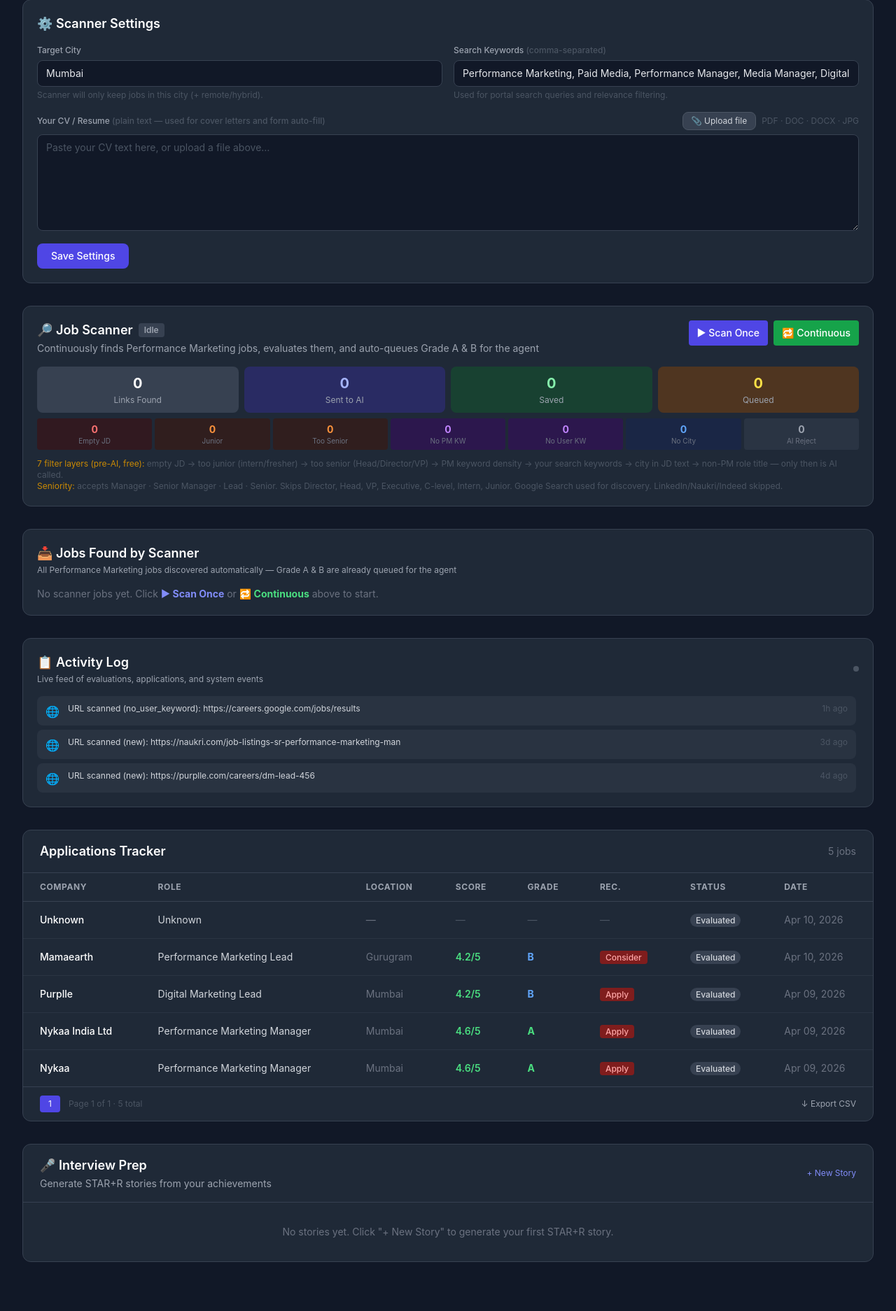
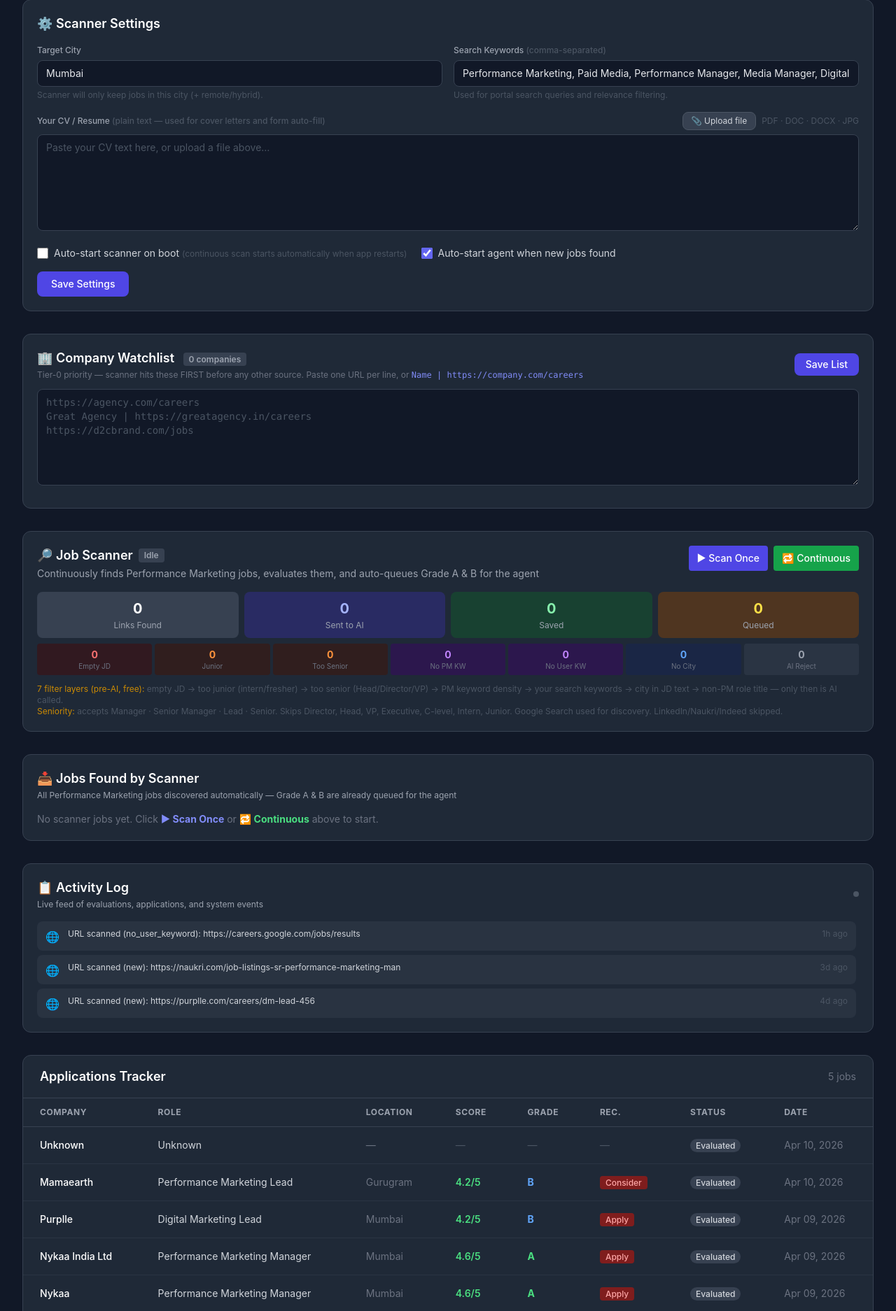
Before and after one commit to dutta1890/JobOpsBoard, a Flask app: page / in a window 1280 px wide. Shown: the part 1052-2926 px from the top of the page at 70% size. Run offline with Flask 3, Linux system fonts and the light colour scheme; data comes from the database, SQL or seed files in the repository; data that the repository does not hold is empty; some libraries are stand-ins or nearby versions.

Commit message:
Add company watchlist and prioritize scanning based on source history
Introduce a new company watchlist feature and improve the job scanner's logic to prioritize scanning based on previous results and user-defined lists, ensuring more efficient and targeted job searches.

Replit-Commit-Author: Agent
Replit-Commit-Session-Id: b3ddb4d7-2c1d-43a4-a6e9-9ae832f5c789
Replit-Commit-Checkpoint-Type: full_checkpoint
Replit-Commit-Event-Id: 1cbd382b-52e0-4b78-b78d-eee476a20754
Replit-Commit-Screenshot-Url: https://storage.googleapis.com/screenshot-production-us-central1/a00b9afd-a3f4-481e-9bec-4de64b55424a/b3ddb4d7-2c1d-43a4-a6e9-9ae832f5c789/6t99OB4
Replit-Helium-Checkpoint-Created: true

```diff
--- a/data/job_sources.json
+++ b/data/job_sources.json
@@ -1,4 +1,7 @@
 {
+  "user_companies": [
+  ],
+
   "job_portals": {
     "india": [
       {"name": "LinkedIn", "url": "linkedin.com/jobs", "type": "primary", "search_url": "https://www.linkedin.com/jobs/search/?keywords={query}&location={location}"},
--- a/main.py
+++ b/main.py
@@ -175,6 +175,24 @@ def create_app():
         # Migrate: add new columns to existing DBs that pre-date the model change
         _migrate_columns(db)
         logger.info("Database tables created/verified.")
+
+    # ── Auto-start scanner on boot if setting is enabled ───────────────────────
+    def _auto_start_scanner():
+        """Start the job scanner in the background if auto_start_scanner=true."""
+        import time as _time
+        _time.sleep(3)   # give Flask a moment to finish binding
+        try:
+            from services.job_scanner import job_scanner, JobScanner
+            settings = JobScanner.load_settings()
+            if settings.get("auto_start_scanner", False):
+                if not job_scanner.is_running:
+                    job_scanner.start(app)
+                    logger.info("[Boot] Auto-started job scanner (auto_start_scanner=true).")
+        except Exception as e:
+            logger.warning(f"[Boot] Scanner auto-start failed: {e}")
+
+    import threading as _threading_boot
+    _threading_boot.Thread(target=_auto_start_scanner, daemon=True, name="boot_scanner").start()
 
     @app.after_request
     def after_request(response):
@@ -1056,10 +1074,45 @@ def create_app():
         if request.method == "GET":
             return jsonify(JobScanner.load_settings())
         body = request.get_json(silent=True) or {}
-        allowed = {"location", "cv_text", "search_keywords", "auto_start_agent"}
+        allowed = {"location", "cv_text", "search_keywords", "auto_start_agent", "auto_start_scanner"}
         update  = {k: v for k, v in body.items() if k in allowed}
         JobScanner.save_settings(update)
         return jsonify({"success": True})
+
+    @app.route("/scanner/companies", methods=["GET", "POST"])
+    @login_required
+    def scanner_companies():
+        """GET returns current user_companies list; POST replaces it."""
+        try:
+            with open(os.path.join(os.path.dirname(__file__), "data", "job_sources.json")) as f:
+                sources = json.load(f)
+        except Exception:
+            sources = {}
+
+        if request.method == "GET":
+            return jsonify({"companies": sources.get("user_companies", [])})
+
+        body = request.get_json(silent=True) or {}
+        companies = body.get("companies", [])
+        if not isinstance(companies, list):
+            return jsonify({"error": "companies must be a list"}), 400
+
+        # Normalise each entry: accept {name, careers/url} dicts or plain URL strings
+        from urllib.parse import urlparse as _urlparse
+        normalised = []
+        for c in companies:
+            if isinstance(c, str) and c.strip():
+                url = c.strip()
+                name = _urlparse(url).netloc or url
+                normalised.append({"name": name, "careers": url})
+            elif isinstance(c, dict) and (c.get("careers") or c.get("url")):
+                normalised.append(c)
+
+        sources["user_companies"] = normalised
+        with open(os.path.join(os.path.dirname(__file__), "data", "job_sources.json"), "w") as f:
+            json.dump(sources, f, indent=2)
+
+        return jsonify({"success": True, "count": len(normalised)})
 
     @app.route("/scanner/upload-cv", methods=["POST"])
     @login_required
--- a/templates/index.html
+++ b/templates/index.html
@@ -322,7 +322,26 @@
       ></textarea>
     </div>
 
-    <div class="mt-3 flex items-center gap-3">
+    <!-- Auto-start toggles -->
+    <div class="mt-4 flex flex-wrap gap-5">
+      <label class="flex items-center gap-2 cursor-pointer select-none">
+        <input type="checkbox" id="setting-auto-scanner"
+          class="w-4 h-4 accent-indigo-500 rounded">
+        <span class="text-sm text-gray-300">
+          Auto-start scanner on boot
+          <span class="text-gray-600 text-xs">(continuous scan starts automatically when app restarts)</span>
+        </span>
+      </label>
+      <label class="flex items-center gap-2 cursor-pointer select-none">
+        <input type="checkbox" id="setting-auto-agent"
+          class="w-4 h-4 accent-indigo-500 rounded">
+        <span class="text-sm text-gray-300">
+          Auto-start agent when new jobs found
+        </span>
+      </label>
+    </div>
+
+    <div class="mt-4 flex items-center gap-3">
       <button onclick="saveSettings()"
         class="px-5 py-2 bg-indigo-600 hover:bg-indigo-700 text-white text-sm font-medium rounded-lg transition-colors">
         Save Settings
@@ -330,6 +349,78 @@
       <span id="settings-saved-msg" class="text-xs text-green-400 hidden">✓ Saved</span>
     </div>
   </div>
+
+  <!-- ══ COMPANY WATCHLIST ═════════════════════════════════════════════════ -->
+  <div class="bg-gray-800 border border-gray-700 rounded-xl p-5">
+    <div class="flex items-center justify-between mb-3">
+      <div>
+        <h3 class="text-lg font-semibold">🏢 Company Watchlist
+          <span id="company-count-badge" class="ml-2 px-2 py-0.5 text-xs rounded bg-gray-700 text-gray-400">0 companies</span>
+        </h3>
+        <p class="text-gray-500 text-xs mt-0.5">
+          Tier-0 priority — scanner hits these FIRST before any other source.
+          Paste one URL per line, or <code class="text-indigo-400">Name | https://company.com/careers</code>
+        </p>
+      </div>
+      <button onclick="saveCompanies()"
+        class="shrink-0 px-4 py-1.5 bg-indigo-600 hover:bg-indigo-700 text-white text-sm font-medium rounded-lg transition-colors">
+        Save List
+      </button>
+    </div>
+    <textarea id="company-list" rows="6"
+      placeholder="https://agency.com/careers&#10;Great Agency | https://greatagency.in/careers&#10;https://d2cbrand.com/jobs"
+      class="w-full bg-gray-900 border border-gray-700 rounded-lg px-3 py-2 text-sm text-gray-200
+             placeholder-gray-600 font-mono focus:outline-none focus:border-indigo-500 focus:ring-1 focus:ring-indigo-500 resize-y"
+    ></textarea>
+    <p class="text-xs text-gray-600 mt-1.5">
+      <span id="companies-saved-msg" class="text-green-400 hidden">✓ Saved — scanner will prioritise these on the next pass</span>
+    </p>
+  </div>
+
+  <script>
+    function loadCompanies() {
+      fetch('/scanner/companies')
+        .then(r => r.json())
+        .then(data => {
+          const list = data.companies || [];
+          document.getElementById('company-list').value = list.map(c => {
+            const url = c.careers || c.url || '';
+            const name = c.name || '';
+            return (name && name !== urlHost(url)) ? name + ' | ' + url : url;
+          }).join('\n');
+          document.getElementById('company-count-badge').textContent =
+            list.length + ' compan' + (list.length === 1 ? 'y' : 'ies');
+        }).catch(() => {});
+    }
+    function urlHost(u) {
+      try { return new URL(u.startsWith('http') ? u : 'https://' + u).hostname; } catch { return u; }
+    }
+    function saveCompanies() {
+      const raw = document.getElementById('company-list').value.trim();
+      const companies = raw ? raw.split('\n').map(line => {
+        line = line.trim();
+        if (!line) return null;
+        if (line.includes('|')) {
+          const [n, u] = line.split('|').map(s => s.trim());
+          return { name: n, careers: u.startsWith('http') ? u : 'https://' + u };
+        }
+        return line.startsWith('http') ? line : 'https://' + line;
+      }).filter(Boolean) : [];
+
+      fetch('/scanner/companies', {
+        method: 'POST',
+        headers: { 'Content-Type': 'application/json' },
+        body: JSON.stringify({ companies }),
+      }).then(r => r.json()).then(d => {
+        const msg = document.getElementById('companies-saved-msg');
+        msg.classList.remove('hidden');
+        document.getElementById('company-count-badge').textContent =
+          (d.count || 0) + ' compan' + ((d.count || 0) === 1 ? 'y' : 'ies');
+        setTimeout(() => msg.classList.add('hidden'), 4000);
+      });
+    }
+    loadCompanies();
+  </script>
 
   <!-- ══ JOB SCANNER CONTROL ════════════════════════════════════════════════ -->
   <div class="bg-gray-800 rounded-xl p-5 border border-gray-700">
@@ -441,15 +532,19 @@
           document.getElementById('setting-cv').value        = s.cv_text  || '';
           const kw = Array.isArray(s.search_keywords) ? s.search_keywords.join(', ') : (s.search_keywords || '');
           document.getElementById('setting-keywords').value  = kw;
+          document.getElementById('setting-auto-scanner').checked = !!s.auto_start_scanner;
+          document.getElementById('setting-auto-agent').checked   = !!s.auto_start_agent;
         }).catch(() => {});
     }
     function saveSettings() {
       const kwRaw = document.getElementById('setting-keywords').value;
       const kws   = kwRaw.split(',').map(k => k.trim()).filter(Boolean);
       const body  = {
-        location:        document.getElementById('setting-location').value.trim(),
-        cv_text:         document.getElementById('setting-cv').value.trim(),
-        search_keywords: kws.length ? kws : ['Performance Marketing'],
+        location:           document.getElementById('setting-location').value.trim(),
+        cv_text:            document.getElementById('setting-cv').value.trim(),
+        search_keywords:    kws.length ? kws : ['Performance Marketing'],
+        auto_start_scanner: document.getElementById('setting-auto-scanner').checked,
+        auto_start_agent:   document.getElementById('setting-auto-agent').checked,
       };
       fetch('/scanner/settings', {
         method: 'POST',
```
Also changed, not shown: services/job_scanner.py (+161 -35 lines).
